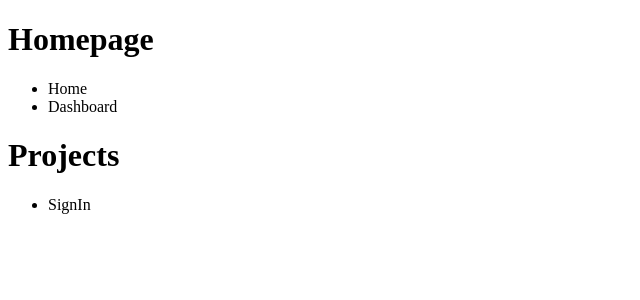
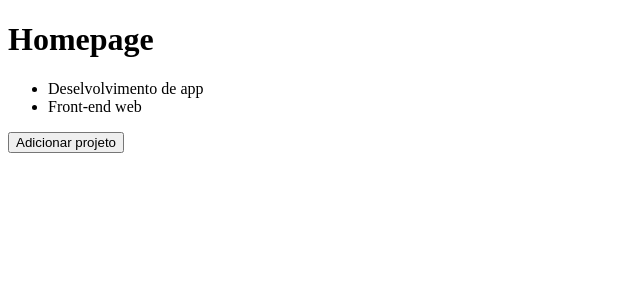
Before and after one commit to mpvinnie/GoStack, a React app in the folder level-01/frontend/: page / in a window 1280 px wide. Shown: the top 300 px of the page, without its empty margins (0-640 px from the left). Built offline with nearby package versions, Linux system fonts and the light colour scheme.

Commit message:
useState and Imutability

```diff
--- a/level-01/frontend/src/App.js
+++ b/level-01/frontend/src/App.js
@@ -1,21 +1,23 @@
-import React from 'react'
+import React, { useState } from 'react'
 
 import Header from './components/Header'
 
 function App() {
+  const [projects, setProjects] = useState(['Deselvolvimento de app', 'Front-end web'])
+
+  function handleAddProject() {
+    setProjects([...projects, `Novo projeto ${Date.now()}`])
+  }
+
   return (
     <>
-      <Header title="Homepage">
-        <ul>
-          <li>Home</li>
-          <li>Dashboard</li>
-        </ul>
-      </Header>
-      <Header title="Projects">
-        <ul>
-          <li>SignIn</li>
-        </ul>
-      </Header>
+      <Header title="Homepage" />
+
+      <ul>
+        {projects.map(project => <li key={project}>{project}</li>)}
+      </ul>
+
+      <button type="button" onClick={handleAddProject}>Adicionar projeto</button>
     </>
   )
 }
--- a/level-01/frontend/src/components/Header.js
+++ b/level-01/frontend/src/components/Header.js
@@ -1,10 +1,9 @@
 import React from 'react'
 
-export default function Header({ title, children }) {
+export default function Header({ title }) {
   return (
     <header>
       <h1>{title}</h1>
-      {children}
     </header>
   )
 }
```
